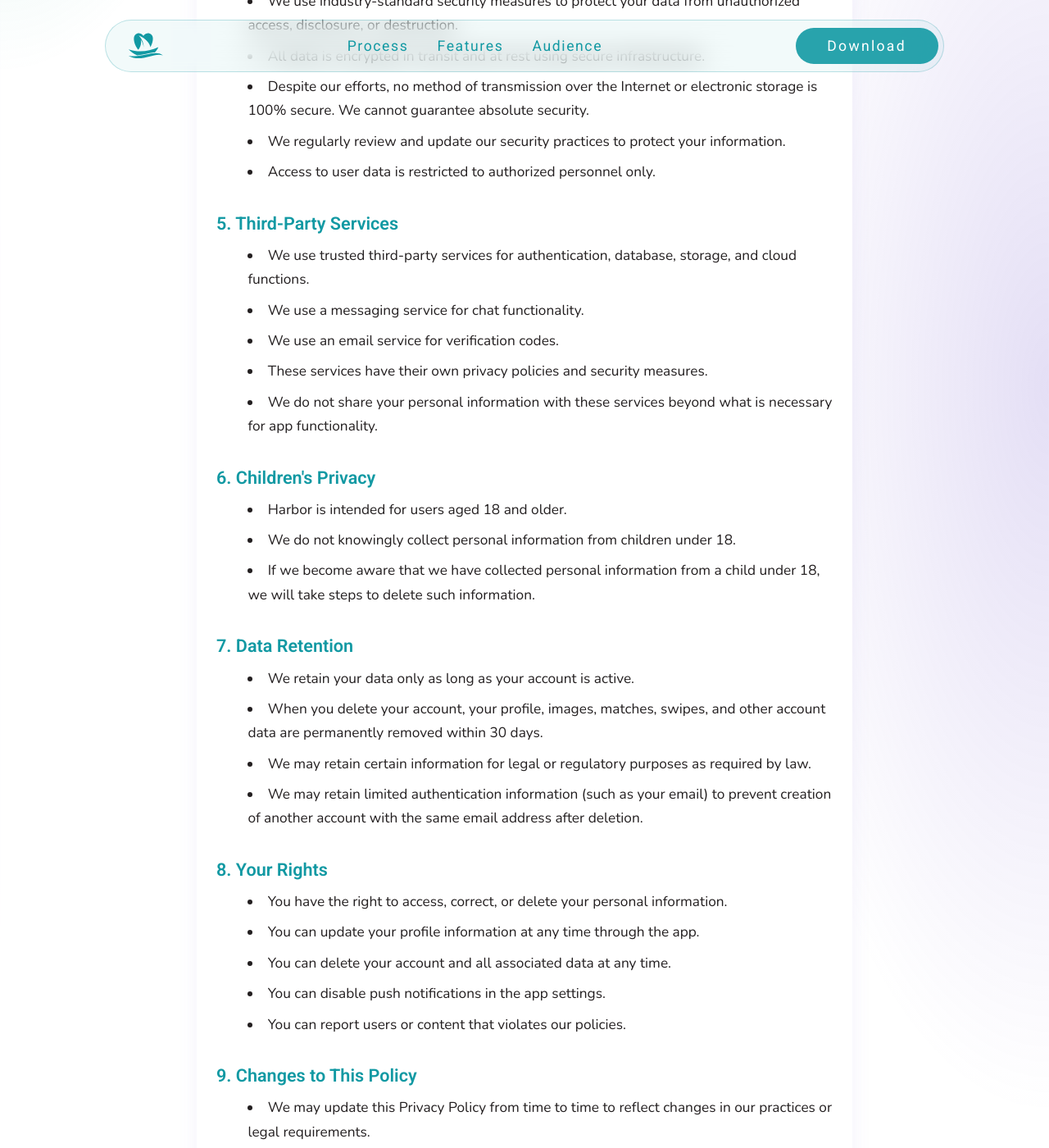
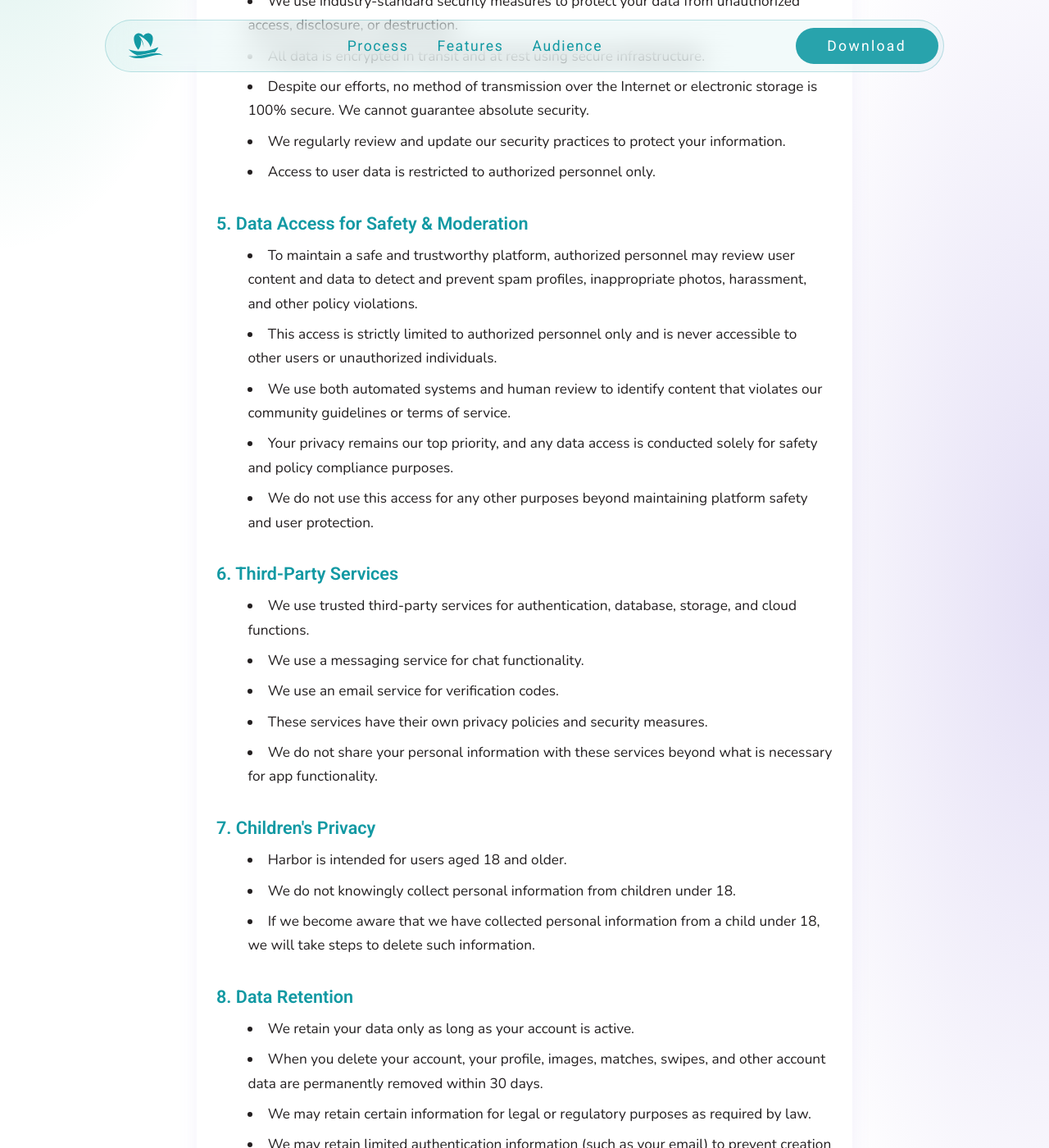
Before and after one commit to GabrielCastilloH/tryharbor.app, a Jekyll site: the page built from privacy.html, in a window 1280 px wide and 1400 px high, scrolled down 2068 px. Shown: the whole window at 82% size. Built offline with Jekyll 4.4.1, drawn with Linux system fonts in a browser that asks for light colours; some of the changed text lies outside the part shown.

Commit message:
Revise privacy policy to enhance clarity on data access for safety and moderation, including details on authorized personnel's role in content review.

```diff
--- a/privacy.html
+++ b/privacy.html
@@ -112,7 +112,31 @@ title: Privacy Policy
     </li>
     <li>Access to user data is restricted to authorized personnel only.</li>
   </ul>
-  <h2 class="primary-color">5. Third-Party Services</h2>
+  <h2 class="primary-color">5. Data Access for Safety & Moderation</h2>
+  <ul>
+    <li>
+      To maintain a safe and trustworthy platform, authorized personnel may
+      review user content and data to detect and prevent spam profiles,
+      inappropriate photos, harassment, and other policy violations.
+    </li>
+    <li>
+      This access is strictly limited to authorized personnel only and is never
+      accessible to other users or unauthorized individuals.
+    </li>
+    <li>
+      We use both automated systems and human review to identify content that
+      violates our community guidelines or terms of service.
+    </li>
+    <li>
+      Your privacy remains our top priority, and any data access is conducted
+      solely for safety and policy compliance purposes.
+    </li>
+    <li>
+      We do not use this access for any other purposes beyond maintaining
+      platform safety and user protection.
+    </li>
+  </ul>
+  <h2 class="primary-color">6. Third-Party Services</h2>
   <ul>
     <li>
       We use trusted third-party services for authentication, database, storage,
@@ -128,7 +152,7 @@ title: Privacy Policy
       is necessary for app functionality.
     </li>
   </ul>
-  <h2 class="primary-color">6. Children's Privacy</h2>
+  <h2 class="primary-color">7. Children's Privacy</h2>
   <ul>
     <li>Harbor is intended for users aged 18 and older.</li>
     <li>
@@ -139,7 +163,7 @@ title: Privacy Policy
       child under 18, we will take steps to delete such information.
     </li>
   </ul>
-  <h2 class="primary-color">7. Data Retention</h2>
+  <h2 class="primary-color">8. Data Retention</h2>
   <ul>
     <li>We retain your data only as long as your account is active.</li>
     <li>
@@ -156,7 +180,7 @@ title: Privacy Policy
       deletion.
     </li>
   </ul>
-  <h2 class="primary-color">8. Your Rights</h2>
+  <h2 class="primary-color">9. Your Rights</h2>
   <ul>
     <li>
       You have the right to access, correct, or delete your personal
@@ -169,7 +193,7 @@ title: Privacy Policy
     <li>You can disable push notifications in the app settings.</li>
     <li>You can report users or content that violates our policies.</li>
   </ul>
-  <h2 class="primary-color">9. Changes to This Policy</h2>
+  <h2 class="primary-color">10. Changes to This Policy</h2>
   <ul>
     <li>
       We may update this Privacy Policy from time to time to reflect changes in
@@ -182,7 +206,7 @@ title: Privacy Policy
       policy.
     </li>
   </ul>
-  <h2 class="primary-color">10. International Users</h2>
+  <h2 class="primary-color">11. International Users</h2>
   <ul>
     <li>Harbor is operated from the United States.</li>
     <li>
```
